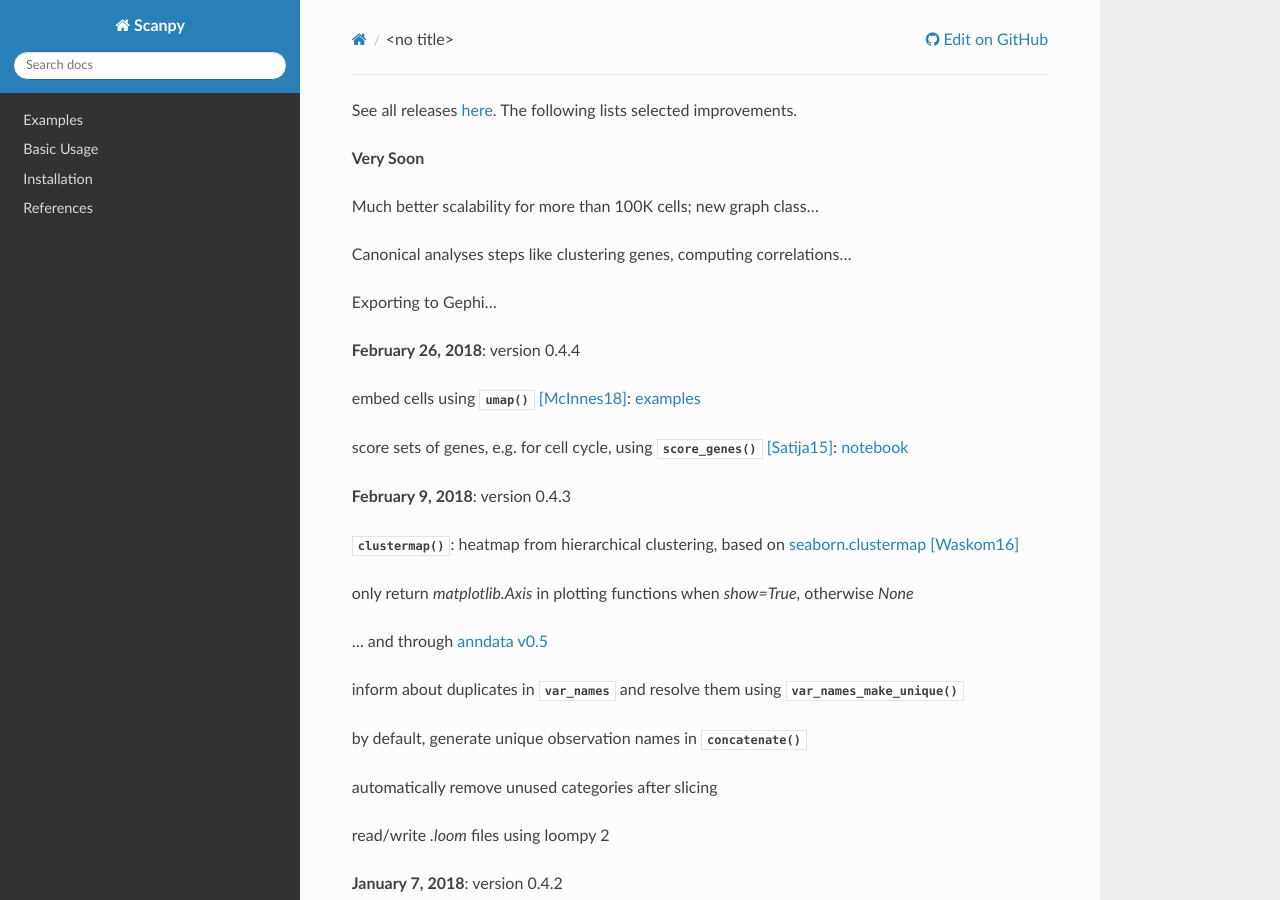
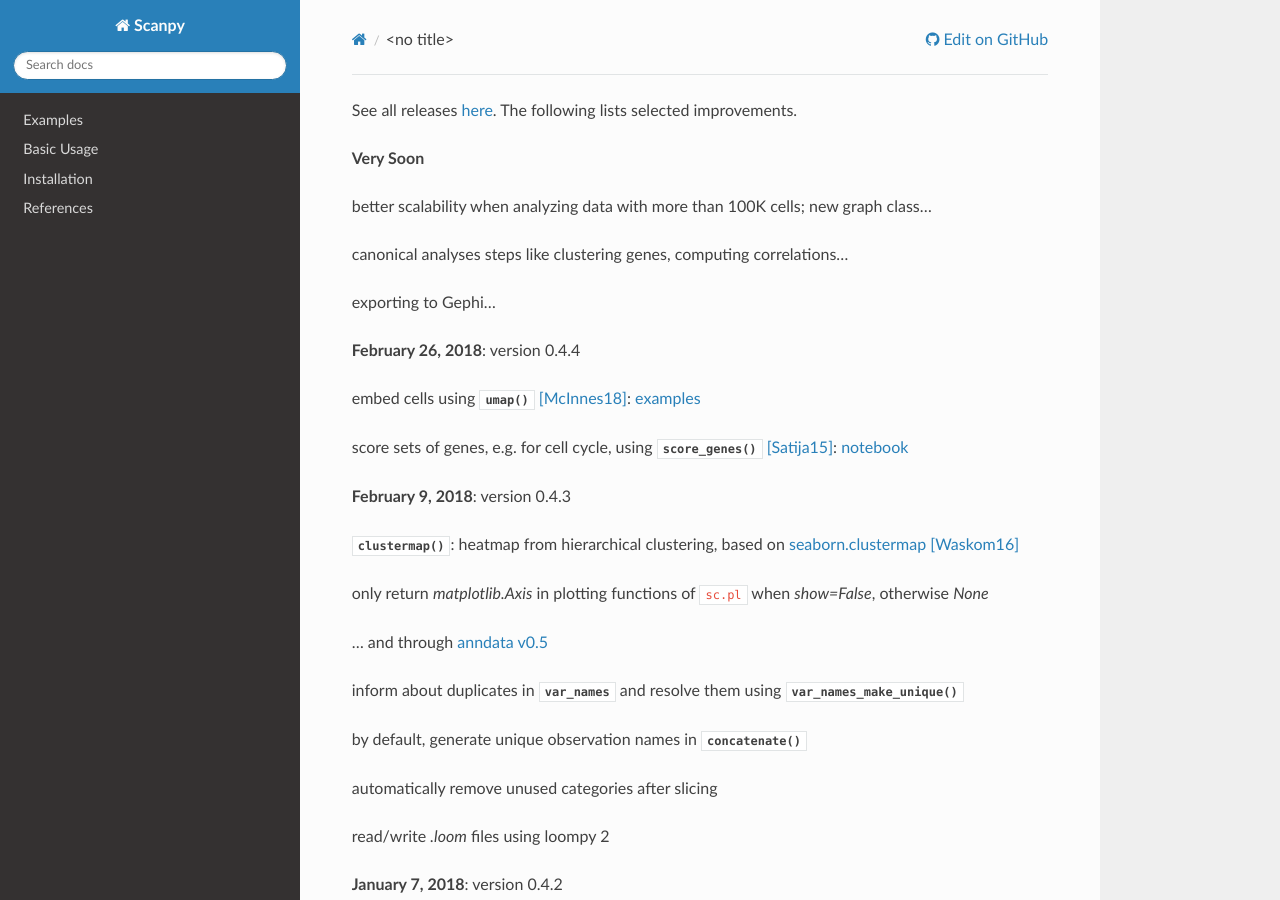
Before and after one commit to scverse/scanpy, a Sphinx documentation site: the page built from docs/release_notes.rst, in a window 1280 px wide and 900 px high. Built offline with Sphinx 7.4.7 and the Read the Docs theme 2.0.0, drawn with Linux system fonts in a browser that asks for light colours; the version number could not be read and is left out.

Commit message:
updated release notes

```diff
--- a/docs/release_notes.rst
+++ b/docs/release_notes.rst
@@ -3,9 +3,9 @@ See all releases `here <https://github.com/theislab/scanpy/releases>`_. The foll
 
 **Very Soon**
 
-1. Much better scalability for more than 100K cells; new graph class...
-2. Canonical analyses steps like clustering genes, computing correlations...
-3. Exporting to Gephi...
+1. better scalability when analyzing data with more than 100K cells; new graph class...
+2. canonical analyses steps like clustering genes, computing correlations...
+3. exporting to Gephi...
 
 
 **February 26, 2018**: version 0.4.4
@@ -19,7 +19,7 @@ See all releases `here <https://github.com/theislab/scanpy/releases>`_. The foll
 1. :func:`~scanpy.api.pl.clustermap`: heatmap from hierarchical clustering,
    based on `seaborn.clustermap
    <https://seaborn.pydata.org/generated/seaborn.clustermap.html>`_ [Waskom16]_
-2. only return `matplotlib.Axis` in plotting functions when `show=True`, otherwise `None`
+2. only return `matplotlib.Axis` in plotting functions of ``sc.pl`` when `show=False`, otherwise `None`
 
 ... and through `anndata v0.5 <http://anndata.readthedocs.io>`_
 
```
